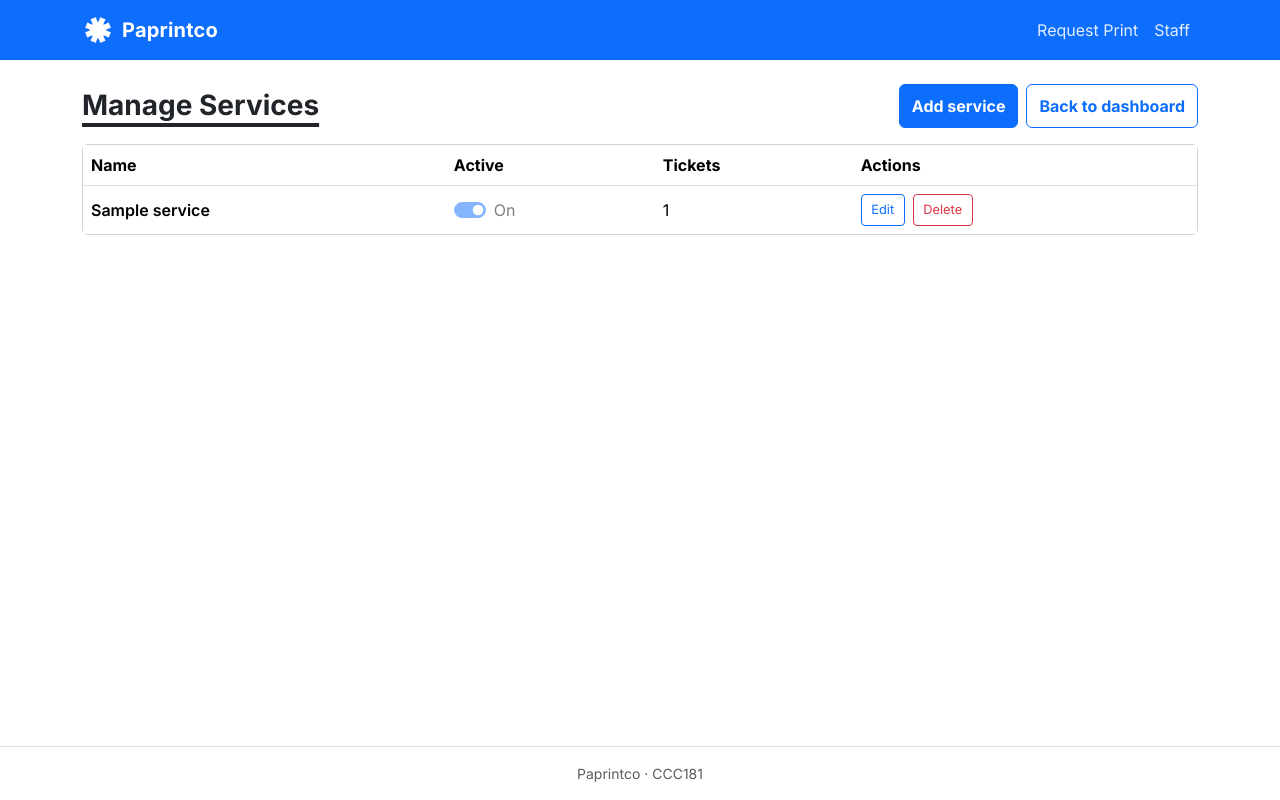
After one commit to cooky922/CCC181, a Flask app: page /staff/services in a window 1280 px wide. The commit adds this page. Run offline with Flask 3, Linux system fonts and the light colour scheme; tables that the repository leaves empty hold one stand-in row (values such as "Sample post"); parts of the project's set-up code (start-up, migrations or seed data) failed here and were passed over.

Commit message:
Implement status updates, hard or soft deletes, and second migration (#3)

```diff
--- a/app.py
+++ b/app.py
@@ -121,6 +121,18 @@ def describe_ticket(ticket):
 def all_services():
     return db.session.scalars(db.select(Service).order_by(Service.name)).all()
 
+def active_services():
+    stmt = db.select(Service).filter_by(active=True).order_by(Service.name)
+    return db.session.scalars(stmt).all()
+
+def delete_pdf(t):
+    """Delete the ticket's PDF from the server and forget its name (FR-12)."""
+    if t.stored_name:
+        path = os.path.join(UPLOAD_DIR, t.stored_name)
+        if os.path.exists(path):
+            os.remove(path)
+        t.stored_name = None
+
 def clean_name(text):
     """Remove extra spaces and capitalize each part: '  maria   dela CRUZ ' -> 'Maria Dela Cruz'."""
     return " ".join(text.split()).title()
@@ -131,7 +143,7 @@ def clock():
 def form_context(form, errors, pending = None):
     return dict(form=form,
                 errors=errors,
-                services=all_services(),
+                services=active_services(),
                 pending=pending,
                 color_modes=COLOR_MODES,
                 paper_types=PAPER_TYPES,
@@ -160,13 +172,14 @@ def ticket_status(ticket_id):
 
 @app.post("/queue/<int:ticket_id>/leave")
 def leave(ticket_id):
-    ticket = get_ticket(ticket_id)
-    if ticket is None:
-        abort(404)
-    if ticket["status"] != "waiting":
+    t = db.get_or_404(Ticket, ticket_id)
+    if t.status != "waiting":
         flash("Only a request that is still waiting can be cancelled.", "warning")
         return redirect(url_for("ticket", ticket_id=ticket_id))
-    ticket["status"] = "cancelled"
+    t.status = "cancelled"  # soft delete: the row stays for reports
+    t.finished_at = func.now()
+    delete_pdf(t)
+    db.session.commit()
     flash(f"Request #{ticket_id} was cancelled. You can send a new request anytime.", "info")
     return redirect(url_for("index"))
 
@@ -224,8 +237,12 @@ def join():
         errors["last_name"] = "Enter your last name."
     elif len(last_name) > 60:
         errors["last_name"] = "Keep your last name under 60 characters."
-    if service is None:
+    if not active_services():
+        errors["service_id"] = "No service is active right now. Please try again later."
+    elif service is None:
         errors["service_id"] = "Choose a service."
+    elif not service.active:
+        errors["service_id"] = "That service is not available anymore. Choose another one."
 
     # Check whether the user selected a NEW file.
     # An empty filename means no new file was selected.
@@ -367,18 +384,26 @@ def back_to_dashboard():
     return redirect(url_for("staff_dashboard", status=chosen_filter(request.form.get("view"))))
 
 def start_printing(ticket_id=None):
-    """Move the oldest waiting request to printing. Returns True if it started."""
+    """Move the oldest waiting request to printing."""
     waiting = waiting_list()
     busy = current_printing()
     if busy:
-        flash(f"Ticket #{busy['number']} is still printing. Mark it as ready first.", "warning")
+        flash(f"Ticket #{busy.id} is still printing. Mark it as ready first.", "warning")
     elif not waiting:
         flash("No one is waiting.", "info")
-    elif ticket_id is not None and waiting[0]["number"] != ticket_id:
-        flash(f"First come, first served: ticket #{waiting[0]['number']} goes first.", "warning")
+    elif ticket_id is not None and waiting[0].id != ticket_id:
+        flash(f"First come, first served: ticket #{waiting[0].id} goes first.", "warning")
     else:
-        waiting[0]["status"] = "printing"
-        flash(f"Ticket #{waiting[0]['number']} is now printing.", "info")
+        t = waiting[0]
+        t.status = "printing"
+        t.printing_at = func.now()  # the database fills in the time
+        try:
+            db.session.commit()
+            flash(f"Ticket #{t.id} is now printing.", "info")
+        except IntegrityError:
+            # Two staff clicked at once: the database allows only one printing ticket.
+            db.session.rollback()
+            flash("Another request is already printing.", "warning")
 
 @app.post("/staff/call-next")
 def staff_call_next():
@@ -387,11 +412,10 @@ def staff_call_next():
 
 @app.post("/staff/tickets/<int:ticket_id>/<action>")
 def staff_action(ticket_id, action):
-    # Data-changing actions use POST, and the server re-checks every rule.
-    t = get_ticket(ticket_id)
-    if t is None or action not in ("start", "ready", "done", "cancel"):
+    if action not in ("start", "ready", "done", "cancel"):
         abort(404)
-    status = t["status"]
+    t = db.get_or_404(Ticket, ticket_id)
+    status = t.status
 
     if action == "start":
         if status != "waiting":
@@ -402,20 +426,38 @@ def staff_action(ticket_id, action):
         if status != "printing":
             flash("Only the request that is printing can be marked ready.", "warning")
         else:
-            t["status"] = "ready"
+            t.status = "ready"
+            t.ready_at = func.now()
+            db.session.commit()
             flash(f"Ticket #{ticket_id} is ready for pickup.", "success")
     elif action == "done":
         if status != "ready":
             flash("Only a ready request can be marked done.", "warning")
         else:
-            t["status"] = "done"
+            t.status = "done"
+            t.finished_at = func.now()
+            delete_pdf(t)
+            db.session.commit()
             flash(f"Ticket #{ticket_id} is done.", "success")
     else:  # cancel
         if status != "waiting":
             flash("Only a waiting request can be cancelled.", "warning")
         else:
-            t["status"] = "cancelled"
+            t.status = "cancelled"
+            t.finished_at = func.now()
+            delete_pdf(t)
+            db.session.commit()
             flash(f"Ticket #{ticket_id} was cancelled.", "info")
+    return back_to_dashboard()
+
+@app.post("/staff/tickets/<int:ticket_id>/delete")
+def delete_ticket(ticket_id):
+    """Hard delete: the PDF goes first, then the ticket row. The user row stays."""
+    t = db.get_or_404(Ticket, ticket_id)
+    delete_pdf(t)
+    db.session.delete(t)
+    db.session.commit()
+    flash(f"Ticket #{ticket_id} was deleted.", "warning")
     return back_to_dashboard()
 
 @app.get("/staff/tickets/<int:ticket_id>/file")
@@ -427,6 +469,61 @@ def staff_file(ticket_id):
                                t.stored_name,
                                as_attachment=True,
                                download_name=t.file_name)
+
+def clean_service_name(text):
+    return " ".join(text.split())
+
+@app.get("/staff/services/services.json")
+def services_json():
+    return jsonify([{"id": s.id, "name": s.name} for s in active_services()])
+
+@app.get("/staff/services")
+def services_list():
+    return render_template("services.html", services=all_services())
+
+@app.post("/staff/services")
+def service_create():
+    name = clean_service_name(request.form.get("name", ""))
+    if not name or len(name) > 100:
+        flash("Enter a service name (up to 100 characters).", "danger")
+        return redirect(url_for("services_list"))
+    db.session.add(Service(name=name))
+    try:
+        db.session.commit()
+        flash(f"Service \"{name}\" added.", "success")
+    except IntegrityError:
+        db.session.rollback()
+        flash(f"A service named \"{name}\" already exists.", "danger")
+    return redirect(url_for("services_list"))
+
+@app.post("/staff/services/<int:service_id>/edit")
+def service_edit(service_id):
+    s = db.get_or_404(Service, service_id)
+    name = clean_service_name(request.form.get("name", ""))
+    if not name or len(name) > 100:
+        flash("Enter a service name (up to 100 characters).", "danger")
+        return redirect(url_for("services_list"))
+    s.name = name
+    s.active = request.form.get("active") == "on"  # an unticked box is not sent at all
+    try:
+        db.session.commit()
+        flash(f"Service \"{name}\" updated.", "success")
+    except IntegrityError:
+        db.session.rollback()
+        flash(f"A service named \"{name}\" already exists.", "danger")
+    return redirect(url_for("services_list"))
+
+@app.post("/staff/services/<int:service_id>/delete")
+def service_delete(service_id):
+    s = db.get_or_404(Service, service_id)
+    name = s.name
+    if s.tickets:
+        flash(f"\"{name}\" has tickets, so it cannot be deleted. Turn it off instead.", "danger")
+        return redirect(url_for("services_list"))
+    db.session.delete(s)
+    db.session.commit()
+    flash(f"Service \"{name}\" deleted.", "warning")
+    return redirect(url_for("services_list"))
 
 @app.errorhandler(RequestEntityTooLarge)
 def too_large(_err):
--- a/static/css/style.css
+++ b/static/css/style.css
@@ -165,3 +165,14 @@ a.nav-link:focus-visible,
 
   .btn.btn-sm { min-height: var(--pq-tap-size); }
 }
+
+/* Manage services: from 5 services on, the rows scroll and the heading stays */
+.services-scroll {
+  max-height: 19rem;
+  overflow-y: auto;
+}
+.services-scroll thead th {
+  position: sticky;
+  top: 0;
+  z-index: 1;
+}
--- a/static/js/main.js
+++ b/static/js/main.js
@@ -20,7 +20,7 @@ if (joinForm) {
   });
 }
 
-// Clean the name fields when the user leaves something like: "  maria   DELA cruz " -> "Maria Dela Cruz".
+// Tidy the name fields when the user leaves them: "  maria   DELA cruz " -> "Maria Dela Cruz".
 // The server does the same again, so this is only a preview for the user.
 document.querySelectorAll("[data-clean-name]").forEach((input) => {
   input.addEventListener("blur", () => {
@@ -31,3 +31,36 @@ document.querySelectorAll("[data-clean-name]").forEach((input) => {
       .replace(/(^|[^\p{L}])(\p{L})/gu, (_, before, letter) => before + letter.toUpperCase());
   });
 });
+
+
+let formToConfirm = null;
+document.addEventListener("submit", (event) => {
+  const form = event.target.closest("form[data-confirm]");
+  if (!form || form.dataset.confirmed === "yes") return;
+  event.preventDefault();
+  event.stopPropagation();
+
+  const popup = document.getElementById("confirmModal");
+  if (!popup || !window.bootstrap) {
+    if (confirm(form.dataset.confirm)) { form.dataset.confirmed = "yes"; form.requestSubmit(); delete form.dataset.confirmed; }
+    return;
+  }
+  formToConfirm = form;
+  document.getElementById("confirmModalBody").textContent = form.dataset.confirm;
+  document.getElementById("confirmModalYes").textContent = form.dataset.confirmLabel || "Delete";
+  bootstrap.Modal.getOrCreateInstance(popup).show();
+}, true);
+
+const confirmYes = document.getElementById("confirmModalYes");
+if (confirmYes) {
+  confirmYes.addEventListener("click", () => {
+    const form = formToConfirm;
+    formToConfirm = null;
+    bootstrap.Modal.getInstance(document.getElementById("confirmModal")).hide();
+    if (form) {
+      form.dataset.confirmed = "yes";
+      form.requestSubmit();
+      delete form.dataset.confirmed;
+    }
+  });
+}
--- a/templates/base.html
+++ b/templates/base.html
@@ -60,6 +60,23 @@
     Paprintco · CCC181
   </footer>
 
+  {# One confirmation popup for every form with data-confirm (see main.js). #}
+  <div class="modal fade" id="confirmModal" tabindex="-1" aria-labelledby="confirmModalLabel" aria-hidden="true">
+    <div class="modal-dialog modal-dialog-centered">
+      <div class="modal-content">
+        <div class="modal-header">
+          <h2 class="modal-title h5" id="confirmModalLabel">Please confirm</h2>
+          <button type="button" class="btn-close" data-bs-dismiss="modal" aria-label="Close"></button>
+        </div>
+        <div class="modal-body" id="confirmModalBody"></div>
+        <div class="modal-footer">
+          <button type="button" class="btn btn-outline-primary" data-bs-dismiss="modal">Cancel</button>
+          <button type="button" class="btn btn-danger" id="confirmModalYes">Delete</button>
+        </div>
+      </div>
+    </div>
+  </div>
+
   <script src="https://cdn.jsdelivr.net/npm/bootstrap@5.3.3/dist/js/bootstrap.bundle.min.js"></script>
   <script src="{{ url_for('static', filename='js/main.js') }}"></script>
   {% block scripts %}{% endblock %}
--- /dev/null
+++ b/templates/services.html
@@ -0,0 +1,136 @@
+{% extends "base.html" %}
+{% block title %}Manage Services · Paprintco{% endblock %}
+
+{% block content %}
+<style>[hidden] { display: none !important; }</style>
+
+<div class="d-flex flex-column flex-sm-row justify-content-sm-between align-items-start align-items-sm-center gap-2 mb-3">
+  <h1 class="h3 fw-bolder special-underline mb-0">Manage Services</h1>
+  <div class="d-flex flex-wrap gap-2">
+    <button type="button" class="btn btn-primary fw-bold" data-bs-toggle="modal" data-bs-target="#addServiceModal">Add service</button>
+    <a class="btn btn-outline-primary fw-bold" href="{{ url_for('staff_dashboard') }}">Back to dashboard</a>
+  </div>
+</div>
+
+{# Add service popup #}
+<div class="modal fade" id="addServiceModal" tabindex="-1" aria-labelledby="addServiceLabel" aria-hidden="true">
+  <div class="modal-dialog modal-dialog-centered">
+    <form method="post" action="{{ url_for('service_create') }}" class="modal-content">
+      <div class="modal-header">
+        <h2 class="modal-title h5" id="addServiceLabel">Add service</h2>
+        <button type="button" class="btn-close" data-bs-dismiss="modal" aria-label="Close"></button>
+      </div>
+      <div class="modal-body">
+        <label for="new-name" class="form-label fw-bolder">Service name</label>
+        <input id="new-name" name="name" type="text" required maxlength="100" placeholder="e.g. Photocopy" class="form-control">
+      </div>
+      <div class="modal-footer">
+        <button type="button" class="btn btn-outline-primary" data-bs-dismiss="modal">Cancel</button>
+        <button type="submit" class="btn btn-primary fw-bolder">Add</button>
+      </div>
+    </form>
+  </div>
+</div>
+
+{% if services %}
+<div class="card">
+  <div class="table-responsive {% if services|length >= 5 %}services-scroll{% endif %}" tabindex="0" role="region" aria-label="Services. Scrolls sideways on small screens.">
+    <table class="table align-middle mb-0" id="services-table">
+      <caption class="visually-hidden">Services, with their status and number of tickets</caption>
+      <thead>
+        <tr>
+          <th scope="col">Name</th>
+          <th scope="col">Active</th>
+          <th scope="col">Tickets</th>
+          <th scope="col">Actions</th>
+        </tr>
+      </thead>
+      <tbody>
+        {% for s in services %}
+        <tr data-row data-name="{{ s.name }}" data-active="{{ 'true' if s.active else 'false' }}">
+          <td>
+            <form id="edit-{{ s.id }}" method="post" action="{{ url_for('service_edit', service_id=s.id) }}"></form>
+            <form id="delete-{{ s.id }}" method="post" action="{{ url_for('service_delete', service_id=s.id) }}"
+                  data-confirm="Delete service “{{ s.name }}”? This cannot be undone."></form>
+            <span data-view class="fw-semibold">{{ s.name }}</span>
+            <div data-edit hidden>
+              <label for="name-{{ s.id }}" class="visually-hidden">Name of service {{ s.name }}</label>
+              <input id="name-{{ s.id }}" name="name" form="edit-{{ s.id }}" type="text" required maxlength="100"
+                     value="{{ s.name }}" class="form-control" data-field>
+            </div>
+          </td>
+
+          <td>
+            {# Always shown. It can only be changed while the row is being edited. #}
+            <div class="form-check form-switch mb-0">
+              <input id="active-{{ s.id }}" name="active" form="edit-{{ s.id }}" type="checkbox" role="switch"
+                     class="form-check-input" {% if s.active %}checked{% endif %} disabled data-field>
+              <label for="active-{{ s.id }}" class="form-check-label" data-switch-label>{{ 'On' if s.active else 'Off' }}</label>
+            </div>
+          </td>
+
+          <td>{{ s.tickets|length }}</td>
+
+          <td>
+            <div class="d-flex flex-wrap gap-2">
+              <button type="button" class="btn btn-sm btn-outline-primary" data-view data-start
+                      aria-label="Edit service {{ s.name }}">Edit</button>
+              <button type="submit" form="edit-{{ s.id }}" class="btn btn-sm btn-primary" data-edit hidden data-save disabled>Save changes</button>
+              <button type="button" class="btn btn-sm btn-outline-secondary" data-edit hidden data-cancel>Cancel</button>
+              <button type="submit" form="delete-{{ s.id }}" class="btn btn-sm btn-outline-danger"
+                      aria-label="Delete service {{ s.name }}">Delete</button>
+            </div>
+          </td>
+        </tr>
+        {% endfor %}
+      </tbody>
+    </table>
+  </div>
+</div>
+{% else %}
+<div class="card"><div class="card-body text-center text-body-secondary p-4">No services yet. Click Add service to create one.</div></div>
+{% endif %}
+{% endblock %}
+
+{% block scripts %}
+<script>
+  // Focus the name box when the Add service popup opens.
+  const addPopup = document.getElementById("addServiceModal");
+  if (addPopup) addPopup.addEventListener("shown.bs.modal", () => document.getElementById("new-name").focus());
+
+  // Each row is read-only. Edit unlocks the fields, and Save changes stays disabled until something changes.
+  document.querySelectorAll("[data-row]").forEach((row) => {
+    const name = row.querySelector("input[type=text][data-field]");
+    const active = row.querySelector("input[type=checkbox][data-field]");
+    const save = row.querySelector("[data-save]");
+    const switchLabel = row.querySelector("[data-switch-label]");
+    const originalName = row.dataset.name;
+    const originalActive = row.dataset.active === "true";
+
+    function show(editing) {
+      row.querySelectorAll("[data-view]").forEach((el) => (el.hidden = editing));
+      row.querySelectorAll("[data-edit]").forEach((el) => (el.hidden = !editing));
+      active.disabled = !editing;
+    }
+
+    function refresh() {
+      switchLabel.textContent = active.checked ? "On" : "Off";
+      const changed = name.value.trim().replace(/\s+/g, " ") !== originalName || active.checked !== originalActive;
+      save.disabled = !changed || name.value.trim() === "";
+    }
+
+    row.querySelector("[data-start]").addEventListener("click", () => {
+      show(true);
+      name.focus();
+    });
+    row.querySelector("[data-cancel]").addEventListener("click", () => {
+      name.value = originalName;
+      active.checked = originalActive;
+      refresh();
+      show(false);
+    });
+    name.addEventListener("input", refresh);
+    active.addEventListener("change", refresh);
+  });
+</script>
+{% endblock %}
--- a/templates/ticket.html
+++ b/templates/ticket.html
@@ -26,7 +26,7 @@
       <div class="card-body">
         <dl class="row mb-0">
           <dt class="col-5 col-sm-4">Service</dt><dd class="col-7 col-sm-8">{{ service.name }}</dd>
-          <dt class="col-5 col-sm-4">Joined</dt><dd class="col-7 col-sm-8">{{ ticket.created_at|local }}</dd>
+          <dt class="col-5 col-sm-4">Requested</dt><dd class="col-7 col-sm-8">{{ ticket.created_at|local }}</dd>
           <dt class="col-5 col-sm-4">File</dt><dd class="col-7 col-sm-8 text-break">{{ ticket.file_name }}</dd>
           <dt class="col-5 col-sm-4">Color mode</dt><dd class="col-7 col-sm-8">{{ ticket.color_mode }}</dd>
           <dt class="col-5 col-sm-4">Copies</dt><dd class="col-7 col-sm-8">{{ ticket.copies }}</dd>
```
Also changed, not shown: migrations/versions/b43c2379c44f_add_services_active.py (added, +32 -0 lines), models.py (+13 -1 lines), templates/join.html (+54 -4 lines), templates/staff.html (+14 -7 lines).
